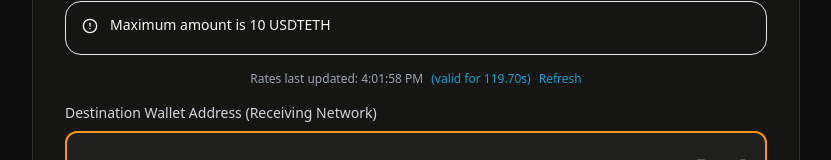
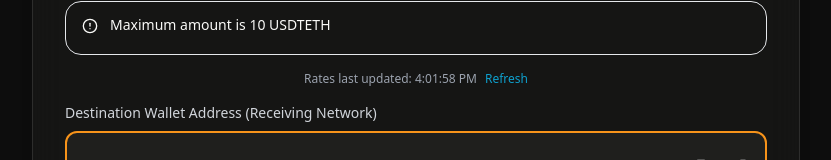
Before and after one commit to eugeneSanko/bridge-o-matic, a React (Vite) app: page /bridge in a window 1280 px wide. Shown: the part 452-612 px from the top of the page, without its empty margins (224-1055 px from the left). Built offline with nearby package versions, Linux system fonts and the light colour scheme; no server answers.

Commit message:
Remove code
Remove specified code.

```diff
--- a/src/components/bridge/BridgeForm.tsx
+++ b/src/components/bridge/BridgeForm.tsx
@@ -186,9 +186,6 @@ export const BridgeForm = () => {
       {lastUpdateTime && (
         <div className="text-xs text-center text-gray-400 mb-4">
           Rates last updated: {lastUpdateTime.toLocaleTimeString()}
-          {timeRemaining && (
-            <span className="ml-2 text-[#0FA0CE]">(valid for {timeRemaining}s)</span>
-          )}
           <Button
             variant="link"
             className="text-xs text-[#0FA0CE] ml-2 p-0 h-auto"
```
